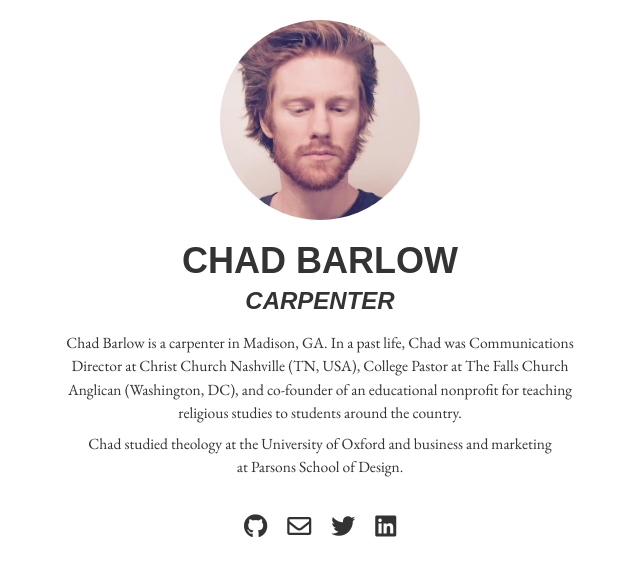
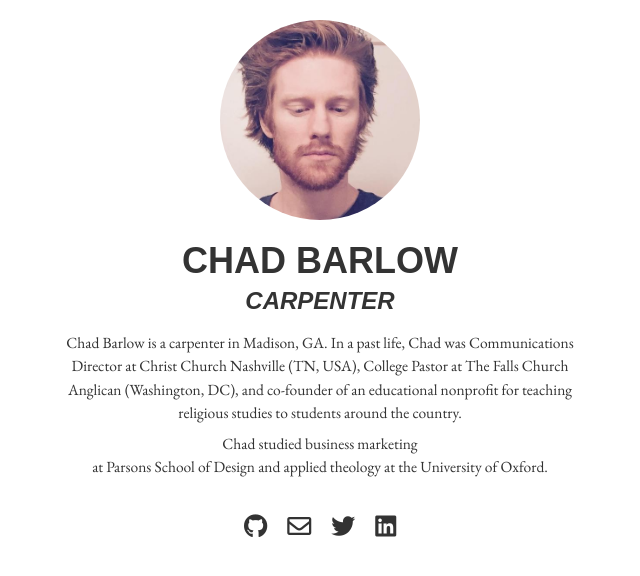
Before and after one commit to chadbarlow/chadbarlow.github.io, a plain HTML site: page index.html in a window 1280 px wide. Shown: the whole page, without its empty margins (320-960 px from the left). Drawn offline with nearby package versions, Linux system fonts and the light colour scheme; a web font is replaced by a local one.

Commit message:
Update index.html

```diff
--- a/index.html
+++ b/index.html
@@ -23,8 +23,8 @@
     <p>Chad Barlow is a carpenter in Madison, GA. In a past life, Chad was Communications Director at Christ Church
       Nashville (TN, USA), College Pastor at The Falls Church Anglican (Washington, DC), and co-founder of an
       educational nonprofit for teaching religious studies to students around the country.</p>
-    <p>Chad studied theology at the University of Oxford and business and marketing <span class="nowrap">at Parsons
-        School of Design.</span></p>
+    <p>Chad studied business marketing <span class="nowrap">at Parsons
+        School of Design and applied theology at the University of Oxford.</span></p>
     <div class="social-icons">
       <a href="https://github.com/chadbarlow"><i class="fab fa-github"></i></a>
       <a href="mailto:chadbarlow@outlook.com"><i class="far fa-envelope"></i></a>
```
